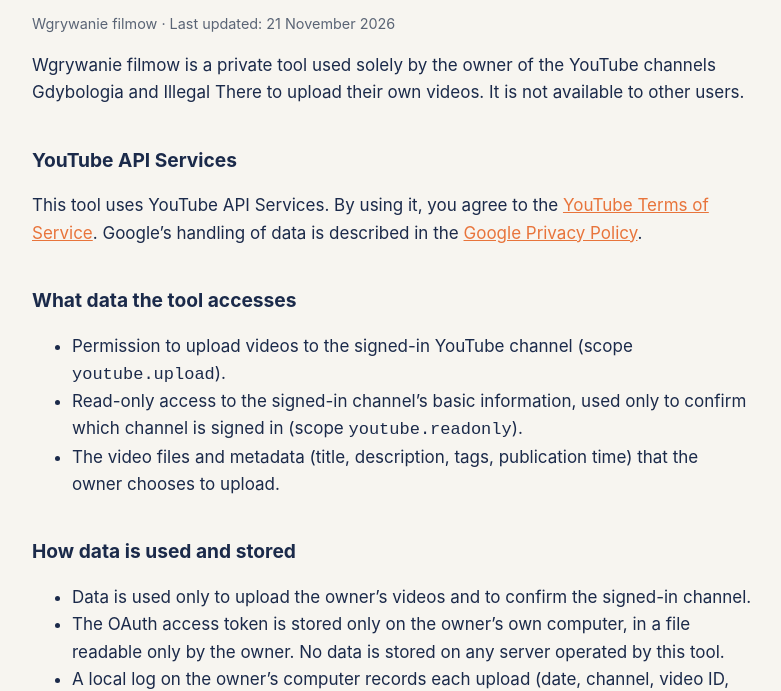
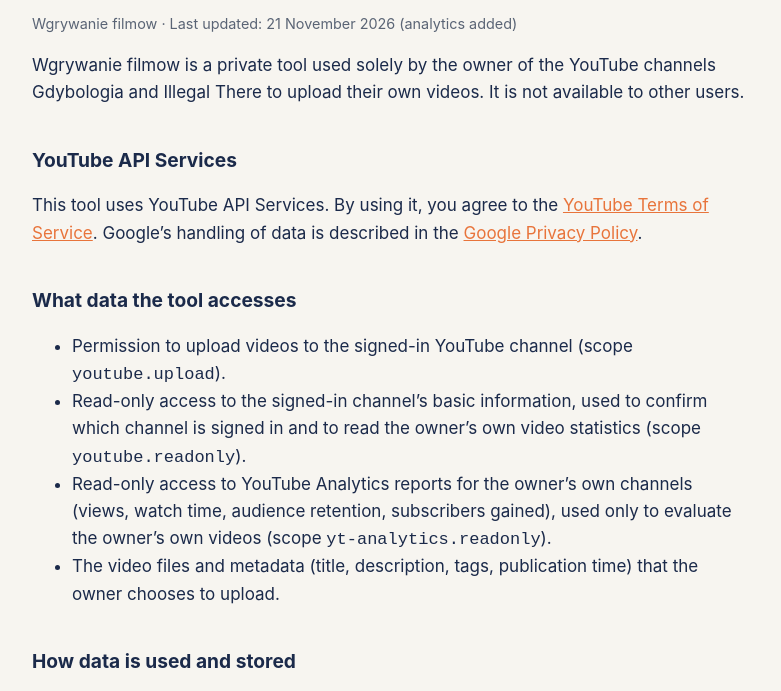
Before and after one commit to wiropera2000/wgrywanie-filmow, a plain HTML site: page privacy.html in a window 1280 px wide. Shown: the part 87-778 px from the top of the page, without its empty margins (248-1029 px from the left). Drawn offline with Linux system fonts and the light colour scheme.

Commit message:
Add analytics read scope to privacy policy
Co-Authored-By: Claude Opus 5.5 <noreply@anthropic.com>
Claude-Session: https://claude.ai/code/session_01CNnBVjg4cWBaBzn1FWeQoy

```diff
--- a/privacy.html
+++ b/privacy.html
@@ -3,19 +3,20 @@
 <title>Privacy Policy</title><link rel="stylesheet" href="style.css"></head>
 <body><main>
 <h1>Privacy Policy</h1>
-<p class="meta">Wgrywanie filmow · Last updated: 21 November 2026</p>
+<p class="meta">Wgrywanie filmow · Last updated: 21 November 2026 (analytics added)</p>
 <p>Wgrywanie filmow is a private tool used solely by the owner of the YouTube channels Gdybologia and Illegal There to upload their own videos. It is not available to other users.</p>
 <h2>YouTube API Services</h2>
 <p>This tool uses YouTube API Services. By using it, you agree to the <a href="https://www.youtube.com/t/terms">YouTube Terms of Service</a>. Google’s handling of data is described in the <a href="https://policies.google.com/privacy">Google Privacy Policy</a>.</p>
 <h2>What data the tool accesses</h2>
 <ul>
 <li>Permission to upload videos to the signed-in YouTube channel (scope <code>youtube.upload</code>).</li>
-<li>Read-only access to the signed-in channel’s basic information, used only to confirm which channel is signed in (scope <code>youtube.readonly</code>).</li>
+<li>Read-only access to the signed-in channel’s basic information, used to confirm which channel is signed in and to read the owner’s own video statistics (scope <code>youtube.readonly</code>).</li>
+<li>Read-only access to YouTube Analytics reports for the owner’s own channels (views, watch time, audience retention, subscribers gained), used only to evaluate the owner’s own videos (scope <code>yt-analytics.readonly</code>).</li>
 <li>The video files and metadata (title, description, tags, publication time) that the owner chooses to upload.</li>
 </ul>
 <h2>How data is used and stored</h2>
 <ul>
-<li>Data is used only to upload the owner’s videos and to confirm the signed-in channel.</li>
+<li>Data is used only to upload the owner’s videos, to confirm the signed-in channel and to analyse the performance of the owner’s own videos. Analytics reports may be saved on the owner’s computer for that purpose.</li>
 <li>The OAuth access token is stored only on the owner’s own computer, in a file readable only by the owner. No data is stored on any server operated by this tool.</li>
 <li>A local log on the owner’s computer records each upload (date, channel, video ID, title). It contains no passwords or tokens.</li>
 </ul>
```
Also changed, not shown: index.html (+1 -0 lines).
